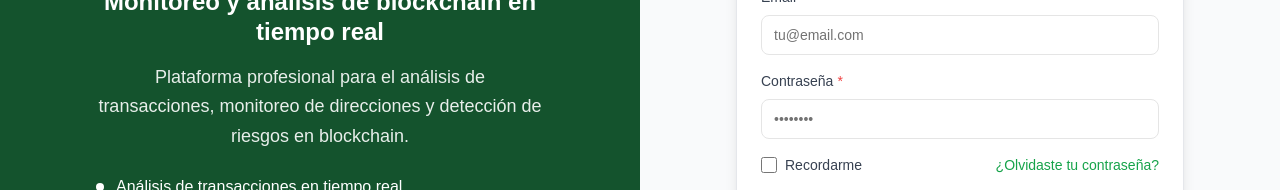
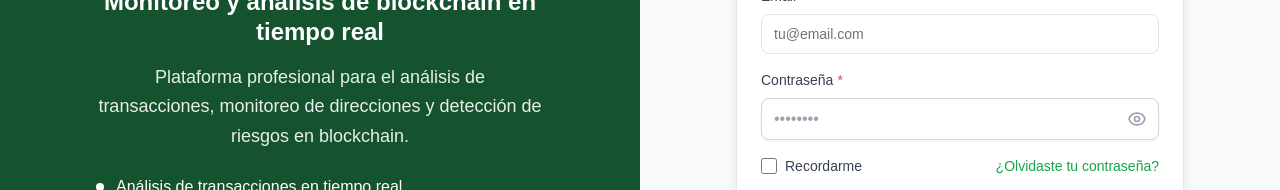
Before and after one commit to hibren/Programa-de-Trazabilidad-de-Criptomonedas-Orientado-a-Investigaciones-Forenses, a Next.js app in the folder frontend/: page /login in a window 1280 px wide. Shown: the part 311-501 px from the top of the page. Built offline with nearby package versions, Linux system fonts and the light colour scheme.

Commit message:
ojito pass

```diff
--- a/frontend/app/login/page.jsx
+++ b/frontend/app/login/page.jsx
@@ -3,6 +3,7 @@ import Checkbox from "@/components/atoms/Checkbox"
 import Card from "@/components/molecules/Card"
 import CardContent from "@/components/molecules/CardContent"
 import FormField from "@/components/molecules/FormField"
+import PasswordField from "@/components/molecules/PasswordField"
 
 export default function LoginPage() {
   return (
@@ -64,10 +65,9 @@ export default function LoginPage() {
                   required
                 />
 
-                <FormField
+                <PasswordField
                   id="password"
                   label="Contraseña"
-                  type="password"
                   placeholder="••••••••"
                   required
                 />
--- /dev/null
+++ b/frontend/src/components/atoms/PasswordInput.jsx
@@ -0,0 +1,66 @@
+'use client'
+import React, { useState } from 'react'
+
+export default function PasswordInput({
+  className = '',
+  placeholder = '••••••••',
+  ...props
+}) {
+  const [showPassword, setShowPassword] = useState(false)
+
+  const togglePasswordVisibility = () => {
+    setShowPassword(!showPassword)
+  }
+
+  return (
+    <div className="relative">
+      <input
+        type={showPassword ? 'text' : 'password'}
+        className={`w-full px-3 py-2 border border-gray-300 rounded-md shadow-sm placeholder-gray-400 focus:outline-none focus:ring-2 focus:ring-blue-500 focus:border-blue-500 pr-10 ${className}`}
+        placeholder={placeholder}
+        {...props}
+      />
+      <button
+        type="button"
+        className="absolute inset-y-0 right-0 pr-3 flex items-center"
+        onClick={togglePasswordVisibility}
+      >
+        {showPassword ? (
+          <svg
+            className="h-5 w-5 text-gray-400 hover:text-gray-600"
+            fill="none"
+            stroke="currentColor"
+            viewBox="0 0 24 24"
+          >
+            <path
+              strokeLinecap="round"
+              strokeLinejoin="round"
+              strokeWidth={2}
+              d="M13.875 18.825A10.05 10.05 0 0112 19c-4.478 0-8.268-2.943-9.543-7a9.97 9.97 0 011.563-3.029m5.858.908a3 3 0 114.243 4.243M9.878 9.878l4.242 4.242M9.878 9.878L3 3m6.878 6.878L21 21"
+            />
+          </svg>
+        ) : (
+          <svg
+            className="h-5 w-5 text-gray-400 hover:text-gray-600"
+            fill="none"
+            stroke="currentColor"
+            viewBox="0 0 24 24"
+          >
+            <path
+              strokeLinecap="round"
+              strokeLinejoin="round"
+              strokeWidth={2}
+              d="M15 12a3 3 0 11-6 0 3 3 0 016 0z"
+            />
+            <path
+              strokeLinecap="round"
+              strokeLinejoin="round"
+              strokeWidth={2}
+              d="M2.458 12C3.732 7.943 7.523 5 12 5c4.478 0 8.268 2.943 9.542 7-1.274 4.057-5.064 7-9.542 7-4.477 0-8.268-2.943-9.542-7z"
+            />
+          </svg>
+        )}
+      </button>
+    </div>
+  )
+}
--- /dev/null
+++ b/frontend/src/components/molecules/PasswordField.jsx
@@ -0,0 +1,31 @@
+import React from 'react'
+import Label from '../atoms/Label'
+import PasswordInput from '../atoms/PasswordInput'
+
+export default function PasswordField({
+  id,
+  label,
+  placeholder = '••••••••',
+  required,
+  error,
+  className = '',
+  inputClassName = '',
+  ...props
+}) {
+  return (
+    <div className={`space-y-2 ${className}`}>
+      <Label htmlFor={id} required={required}>
+        {label}
+      </Label>
+      <PasswordInput
+        id={id}
+        placeholder={placeholder}
+        className={error ? 'border-red-500 focus-visible:ring-red-500' : ''}
+        {...props}
+      />
+      {error && (
+        <p className="text-sm text-red-600">{error}</p>
+      )}
+    </div>
+  )
+}
```
